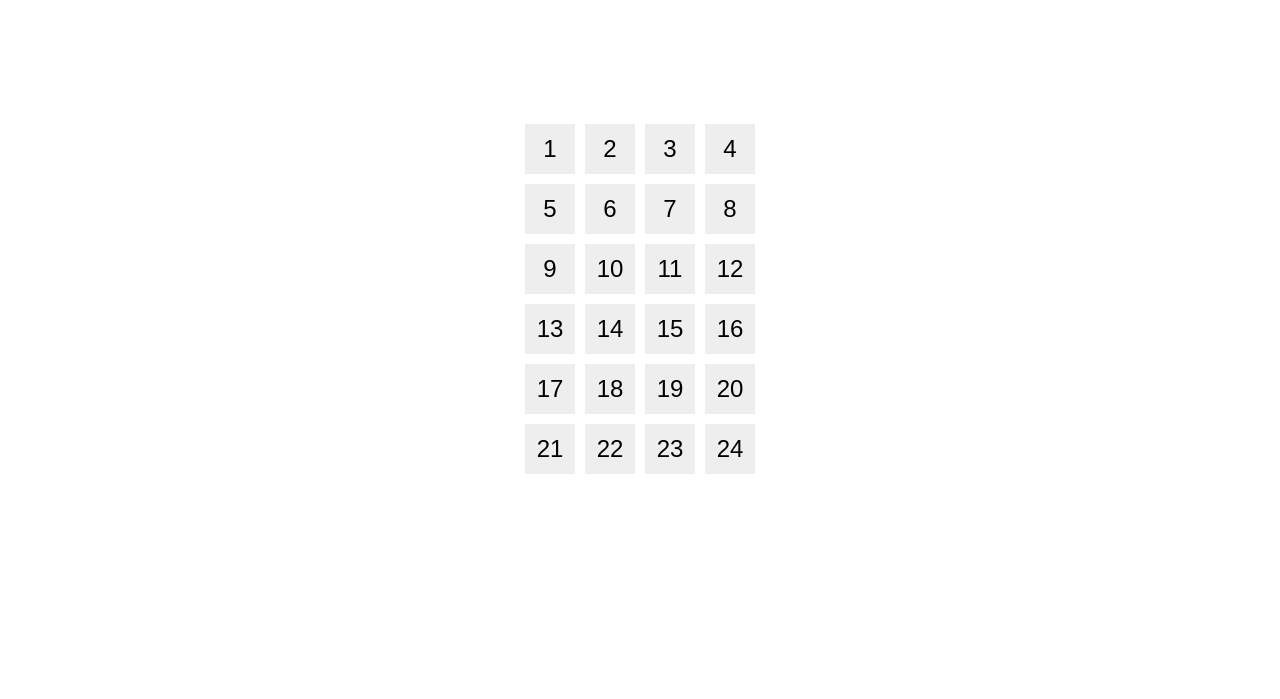
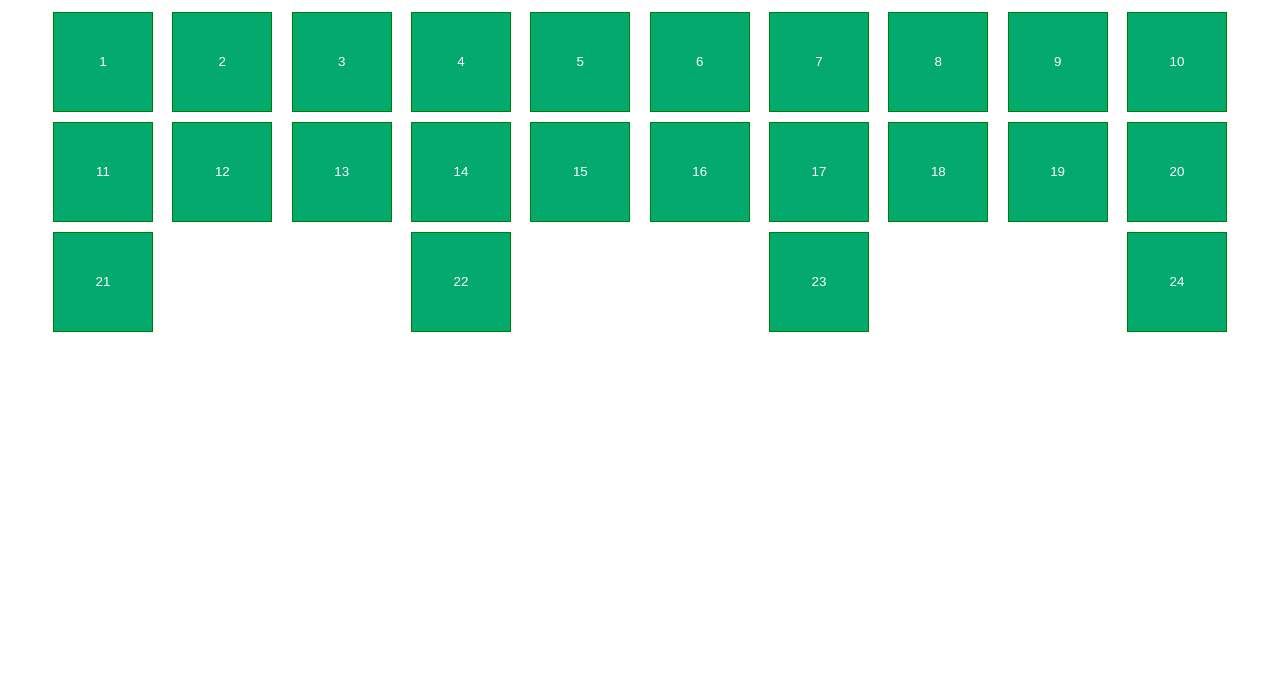
Before and after one commit to frodike/dagatal, a plain HTML site: page index.html in a window 1280 px wide. Shown: the part 101-800 px from the top of the page. Drawn offline with Linux system fonts and the light colour scheme.

Commit message:
Update index.html

```diff
--- a/index.html
+++ b/index.html
@@ -1,71 +1,77 @@
 <!DOCTYPE html>
-<html lang="en">
+<html>
 <head>
-    <meta charset="UTF-8">
-    <meta name="viewport" content="width=device-width, initial-scale=1.0">
+    <meta charset="utf-8">
+    <meta http-equiv="X-UA-Compatible" content="IE=edge">
+    <title>Dagatal</title>
+    <meta name="description" content="">
+    <meta name="viewport" content="width=device-width, initial-scale=1">
     <style>
         body {
             font-family: Arial, sans-serif;
-            display: flex;
-            justify-content: center;
-            align-items: center;
-            height: 100vh;
-            margin: 0;
+            padding: 20px;
         }
 
-        .calendar {
-            display: grid;
-            grid-template-columns: repeat(4, 1fr);
-            gap: 10px;
+        h1 {
+            text-align: center;
         }
 
-        .day {
-            width: 50px;
-            height: 50px;
+        .btn-group {
             display: flex;
-            justify-content: center;
-            align-items: center;
-            font-size: 1.5rem;
-            background-color: #eee;
-            cursor: pointer;
+            flex-wrap: wrap;
+            justify-content: space-between;
+            padding: 0 20px; /* Adjusted padding */
+        }
+
+        .btn-group button {
+            background-color: #04AA6D; /* Green background */
+            border: 1px solid green; /* Green border */
+            color: white; /* White text */
+            width: 100px; /* Fixed width */
+            height: 100px; /* Fixed height */
+            cursor: pointer; /* Pointer/hand icon */
+            margin: 5px; /* Added margin */
+        }
+
+        /* Add a background color on hover */
+        .btn-group button:hover {
+            background-color: #3e8e41;
         }
     </style>
-    <title>Christmas Calendar</title>
 </head>
 <body>
-    <div class="calendar"></div>
+    <h1>Joladagatal</h1>
+    <div class="btn-group">
+        <button onclick="showMessage('A special message for Day 1')">1</button>
+        <button onclick="showMessage('A special message for Day 2')">2</button>
+        <button onclick="showMessage('A special message for Day 3')">3</button>
+        <button onclick="showMessage('A special message for Day 4')">4</button>
+        <button onclick="showMessage('A special message for Day 5')">5</button>
+        <button onclick="showMessage('A special message for Day 6')">6</button>
+        <button onclick="showMessage('A special message for Day 7')">7</button>
+        <button onclick="showMessage('A special message for Day 8')">8</button>
+        <button onclick="showMessage('A special message for Day 9')">9</button>
+        <button onclick="showMessage('A special message for Day 10')">10</button>
+        <button onclick="showMessage('A special message for Day 11')">11</button>
+        <button onclick="showMessage('A special message for Day 12')">12</button>
+        <button onclick="showMessage('A special message for Day 13')">13</button>
+        <button onclick="showMessage('A special message for Day 14')">14</button>
+        <button onclick="showMessage('A special message for Day 15')">15</button>
+        <button onclick="showMessage('A special message for Day 16')">16</button>
+        <button onclick="showMessage('A special message for Day 17')">17</button>
+        <button onclick="showMessage('A special message for Day 18')">18</button>
+        <button onclick="showMessage('A special message for Day 19')">19</button>
+        <button onclick="showMessage('A special message for Day 20')">20</button>
+        <button onclick="showMessage('A special message for Day 21')">21</button>
+        <button onclick="showMessage('A special message for Day 22')">22</button>
+        <button onclick="showMessage('A special message for Day 23')">23</button>
+        <button onclick="showMessage('A special message for Day 24')">24</button>
+    </div>
+
     <script>
-        document.addEventListener("DOMContentLoaded", function () {
-            const calendar = document.querySelector('.calendar');
-            const totalDays = 24;
-
-            for (let day = 1; day <= totalDays; day++) {
-                const dayElement = document.createElement('div');
-                dayElement.classList.add('day');
-                dayElement.textContent = day;
-
-                dayElement.addEventListener('click', () => revealSurprise(day));
-
-                calendar.appendChild(dayElement);
-            }
-
-            function revealSurprise(day) {
-                const surprise = getSurprise(day);
-                alert(`Day ${day}: ${surprise}`);
-            }
-
-            function getSurprise(day) {
-                switch (day) {
-                    case 1:
-                        return "A special ornament";
-                    case 2:
-                        return "A festive recipe";
-                    // Add more cases for each day
-                    default:
-                        return "No surprise yet!";
-                }
-            }
-        });
+        function showMessage(message) {
+            alert(message);
+        }
     </script>
 </body>
 </html>
```
